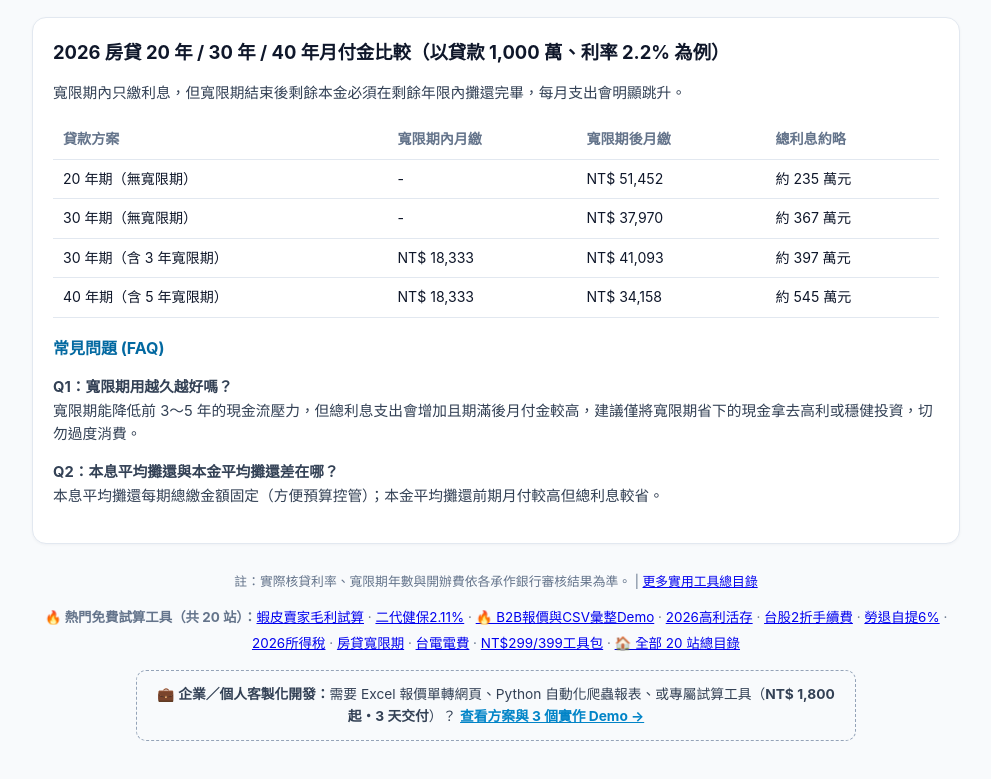
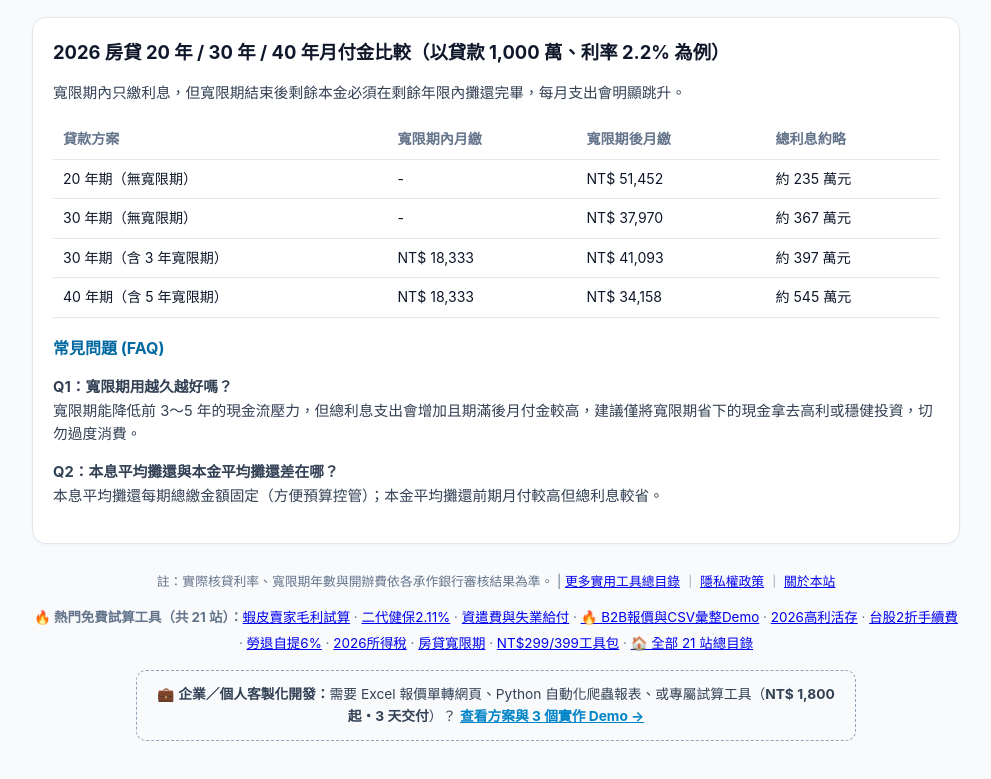
Before and after one commit to jimmycmhsieh0801-cloud/tw-mortgage-calc, a plain HTML site: page index.html in a window 1280 px wide. Shown: the part 873-1652 px from the top of the page, without its empty margins (144-1135 px from the left). Drawn offline with Linux system fonts and the light colour scheme.

Commit message:
feat(0900): sync 21-site cross-nav, privacy/about links & copy summary

```diff
--- a/index.html
+++ b/index.html
@@ -189,8 +189,8 @@
     </article>
 
     <footer>
-      <p>註：實際核貸利率、寬限期年數與開辦費依各承作銀行審核結果為準。 | <a href="https://jimmycmhsieh0801-cloud.github.io/">更多實用工具總目錄</a></p>
-      <div class="cross-nav" style="margin:12px auto;font-size:0.84rem;line-height:1.9;"><strong>🔥 熱門免費試算工具（共 20 站）：</strong><a href="https://jimmycmhsieh0801-cloud.github.io/tw-ecommerce-margin-calc/">蝦皮賣家毛利試算</a> · <a href="https://jimmycmhsieh0801-cloud.github.io/tw-nhi-supplement-calc/">二代健保2.11%</a> · <a href="https://jimmycmhsieh0801-cloud.github.io/demo-b2b-quote.html">🔥 B2B報價與CSV彙整Demo</a> · <a href="https://jimmycmhsieh0801-cloud.github.io/tw-bank-interest-calc/">2026高利活存</a> · <a href="https://jimmycmhsieh0801-cloud.github.io/tw-stock-fee-calc/">台股2折手續費</a> · <a href="https://jimmycmhsieh0801-cloud.github.io/tw-labor-pension-calc/">勞退自提6%</a> · <a href="https://jimmycmhsieh0801-cloud.github.io/tw-income-tax-calc/">2026所得稅</a> · <a href="https://jimmycmhsieh0801-cloud.github.io/tw-mortgage-calc/">房貸寬限期</a> · <a href="https://jimmycmhsieh0801-cloud.github.io/tw-power-calc/">台電電費</a> · <a href="https://jimmycmhsieh0801-cloud.github.io/services.html">NT$299/399工具包</a> · <a href="https://jimmycmhsieh0801-cloud.github.io/">🏠 全部 20 站總目錄</a></div>
+      <p>註：實際核貸利率、寬限期年數與開辦費依各承作銀行審核結果為準。 | <a href="https://jimmycmhsieh0801-cloud.github.io/">更多實用工具總目錄</a> ｜ <a href="https://jimmycmhsieh0801-cloud.github.io/privacy.html">隱私權政策</a> ｜ <a href="https://jimmycmhsieh0801-cloud.github.io/about.html">關於本站</a></p>
+      <div class="cross-nav" style="margin:12px auto;font-size:0.84rem;line-height:1.9;"><strong>🔥 熱門免費試算工具（共 21 站）：</strong><a href="https://jimmycmhsieh0801-cloud.github.io/tw-ecommerce-margin-calc/">蝦皮賣家毛利試算</a> · <a href="https://jimmycmhsieh0801-cloud.github.io/tw-nhi-supplement-calc/">二代健保2.11%</a> · <a href="https://jimmycmhsieh0801-cloud.github.io/tw-severance-calc/">資遣費與失業給付</a> · <a href="https://jimmycmhsieh0801-cloud.github.io/demo-b2b-quote.html">🔥 B2B報價與CSV彙整Demo</a> · <a href="https://jimmycmhsieh0801-cloud.github.io/tw-bank-interest-calc/">2026高利活存</a> · <a href="https://jimmycmhsieh0801-cloud.github.io/tw-stock-fee-calc/">台股2折手續費</a> · <a href="https://jimmycmhsieh0801-cloud.github.io/tw-labor-pension-calc/">勞退自提6%</a> · <a href="https://jimmycmhsieh0801-cloud.github.io/tw-income-tax-calc/">2026所得稅</a> · <a href="https://jimmycmhsieh0801-cloud.github.io/tw-mortgage-calc/">房貸寬限期</a> · <a href="https://jimmycmhsieh0801-cloud.github.io/services.html">NT$299/399工具包</a> · <a href="https://jimmycmhsieh0801-cloud.github.io/">🏠 全部 21 站總目錄</a></div>
   <div class="lead-box" style="margin:14px auto 8px;padding:12px 14px;border:1px dashed #94a3b8;border-radius:10px;background:#f8fafc;max-width:720px;font-size:0.86rem;color:#334155;">💼 <strong>企業／個人客製化開發：</strong>需要 Excel 報價單轉網頁、Python 自動化爬蟲報表、或專屬試算工具（<strong>NT$ 1,800 起・3 天交付</strong>）？ <a class="lead-cta" href="https://jimmycmhsieh0801-cloud.github.io/services.html" style="color:#0284c7;font-weight:700;text-decoration:underline;">查看方案與 3 個實作 Demo →</a></div>
     </footer>
   </div>
```
